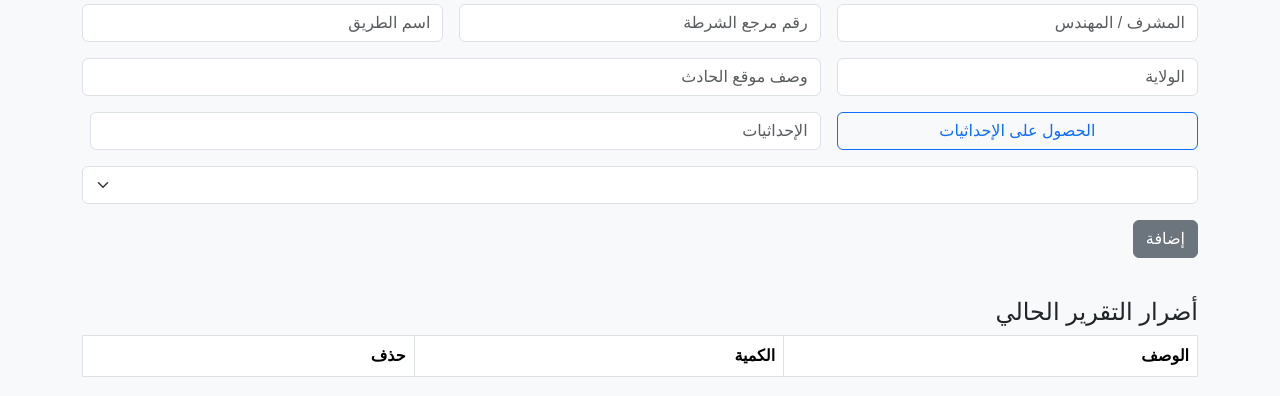
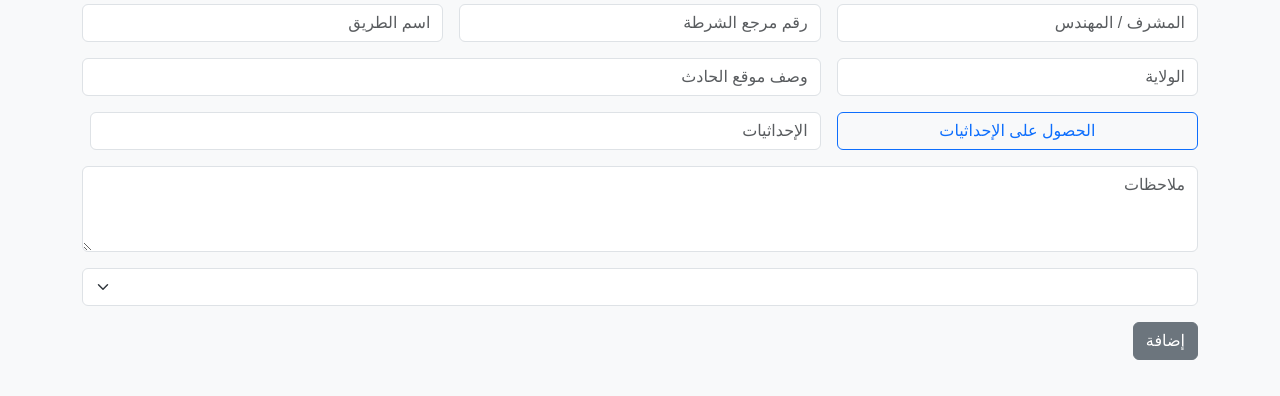
Before and after one commit to abdullahsai/tech, a website: page public/report.html in a window 1280 px wide. Shown: the part 116-512 px from the top of the page. Drawn offline with nearby package versions, Linux system fonts and the light colour scheme; no server answers.

Commit message:
Add notes textarea to report form

```diff
--- a/public/report.html
+++ b/public/report.html
@@ -35,6 +35,11 @@
             <div class="col-md-8 d-flex align-items-center">
                 <input type="text" id="coordinates" class="form-control" placeholder="الإحداثيات" readonly>
                 <small id="accuracyCounter" class="ms-2 text-muted"></small>
+            </div>
+        </div>
+        <div class="row g-3 mb-3">
+            <div class="col-12">
+                <textarea id="notes" class="form-control" rows="3" placeholder="ملاحظات"></textarea>
             </div>
         </div>
         <select id="categorySelect" class="form-select mb-3"></select>
```
